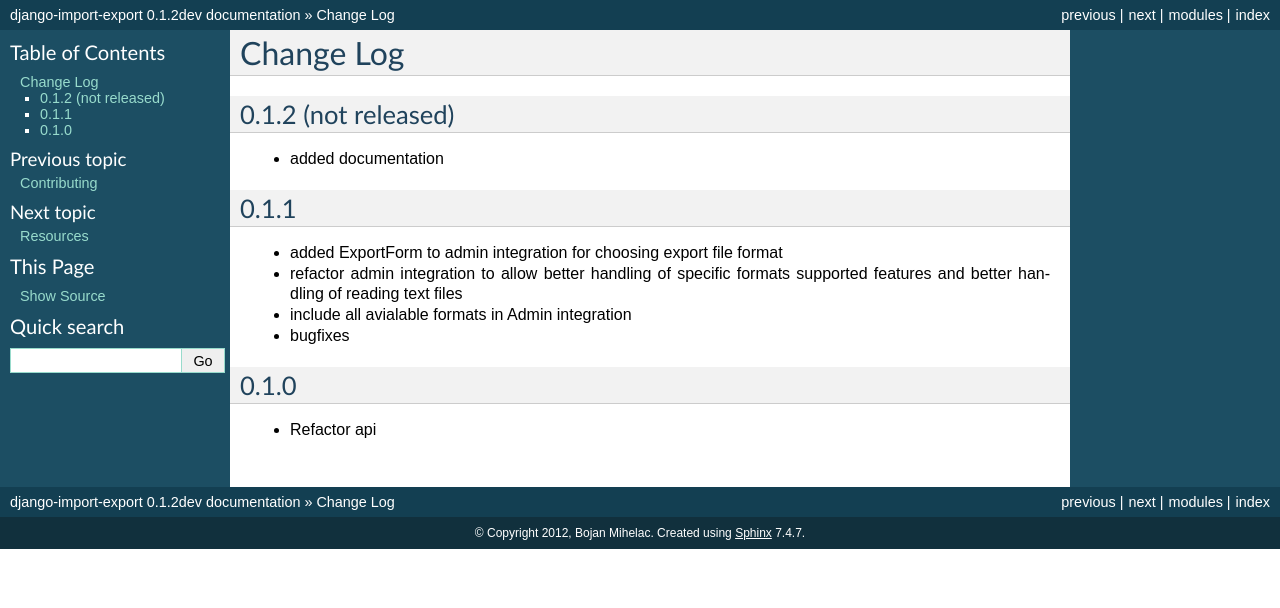
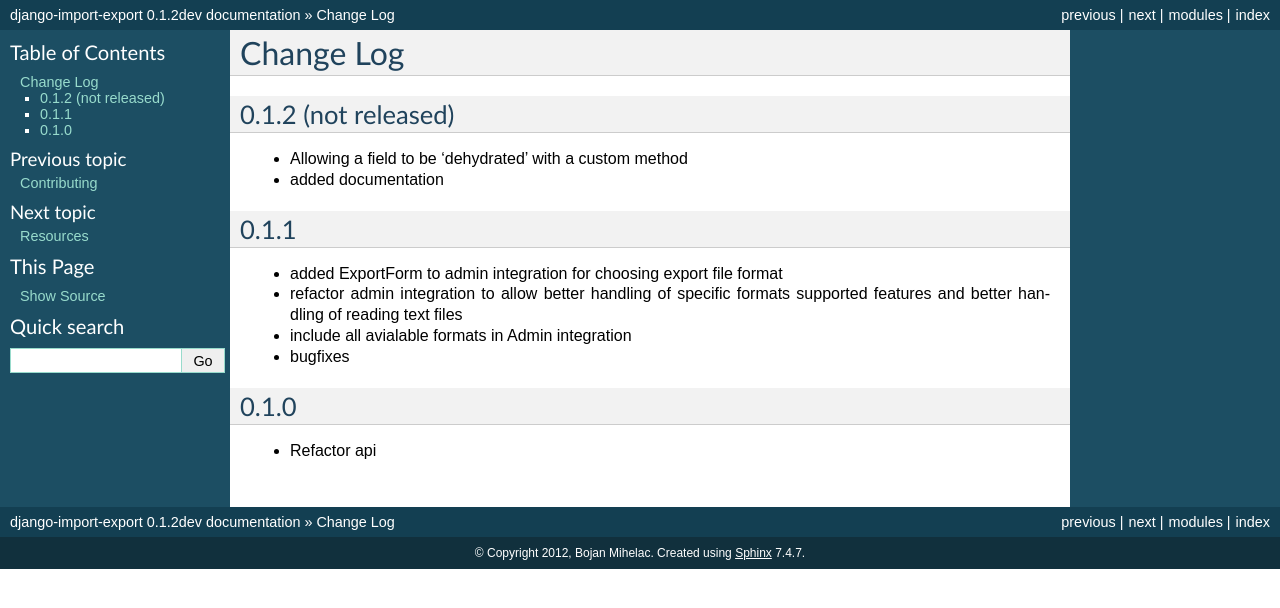
Before and after one commit to django-import-export/django-import-export, a Sphinx documentation site: the page built from docs/changelog.rst, in a window 1280 px wide. Shown: the top 608 px of the page. Built offline with Sphinx 7.4.7, drawn with Linux system fonts in a browser that asks for light colours.

Commit message:
Update docs/changelog.rst

```diff
--- a/docs/changelog.rst
+++ b/docs/changelog.rst
@@ -4,6 +4,8 @@ Change Log
 
 0.1.2 (not released)
 ====================
+
+* Allowing a field to be 'dehydrated' with a custom method
 
 * added documentation
 
```
